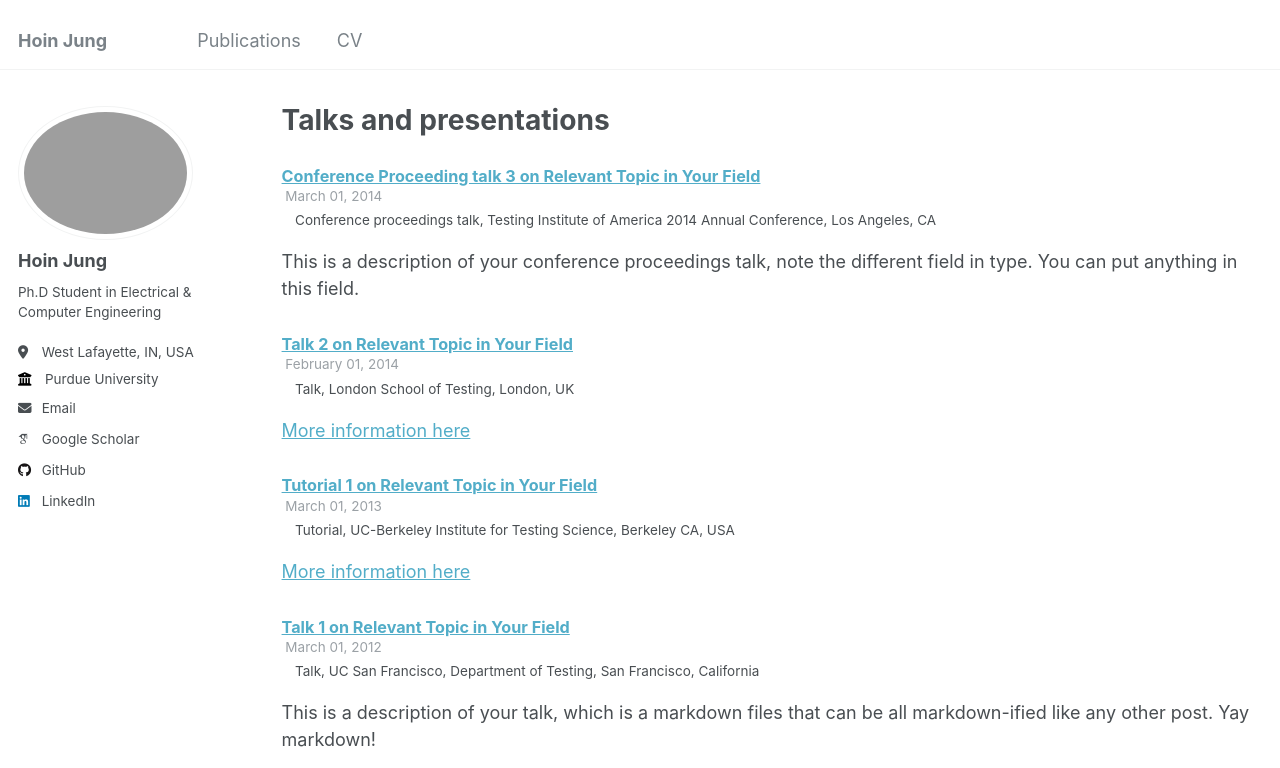
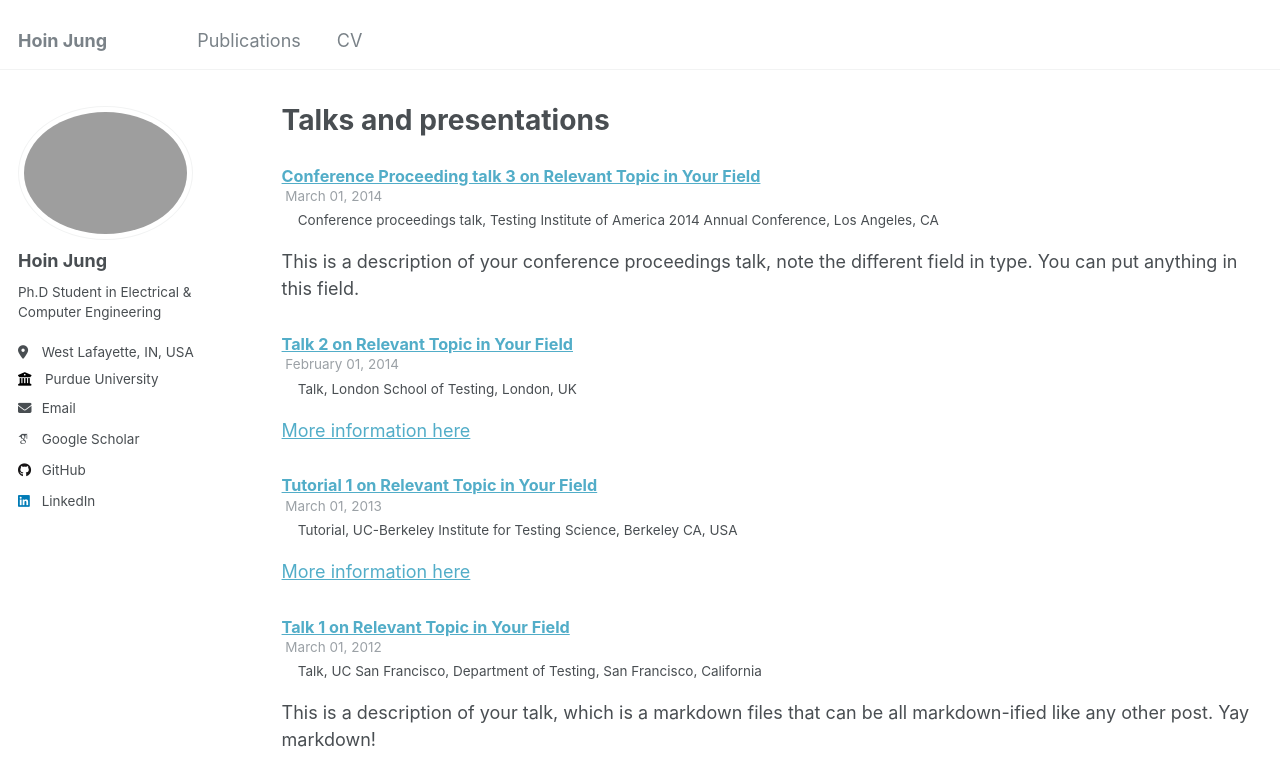
Before and after one commit to HoinJung/hoinjung.github.io, a Jekyll site: the page built from _pages/talks.html, in a window 1280 px wide. Shown: the top 768 px of the page. Built offline with Jekyll 4.4.1, drawn with Linux system fonts in a browser that asks for light colours; some web fonts are replaced.

Commit message:
Update _archive.scss

```diff
--- a/_sass/_archive.scss
+++ b/_sass/_archive.scss
@@ -62,7 +62,7 @@
   margin-top: 0;
   // font-size: $type-size-6;
    font-size: 0.75em;
-   padding-left: 1.0em;
+   padding-left: 1.2em;
 
   & + p {
     text-indent: 0;
```
